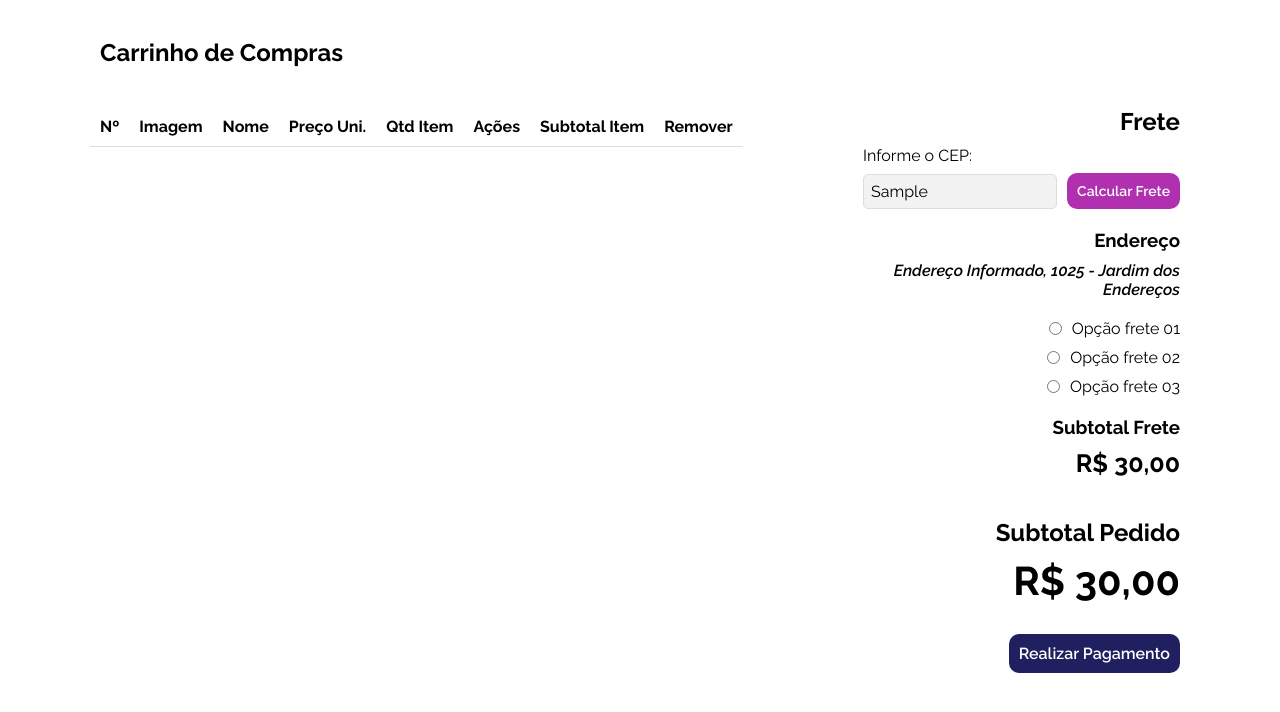
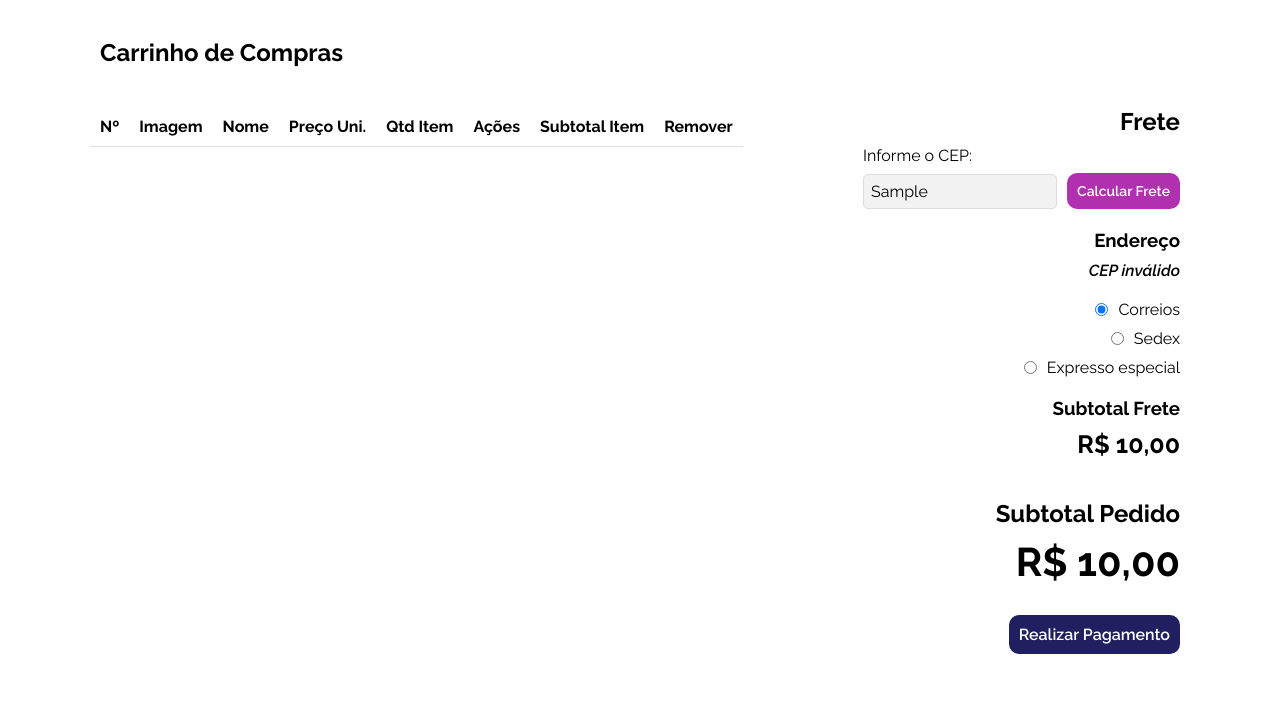
Before and after one commit to igorfslv/senac-NICE, a plain HTML site: page front/nice-store/pages/carrinho.html in a window 1280 px wide. Both pictures are taken after typing "Sample" into the empty fields and a click on the button "Calcular Frete". Shown: the part 102-814 px from the top of the page. Drawn offline with nearby package versions, Linux system fonts and the light colour scheme; no server answers.

Commit message:
frete cep e links telas

```diff
--- a/front/nice-store/js/pages/carrinho.js
+++ b/front/nice-store/js/pages/carrinho.js
@@ -4,7 +4,7 @@ function renderizarCarrinho() {
     const subtotalPedidoElement = document.querySelector('.subtotal-pedido');
     const subtotalFreteElement = document.querySelector('.subtotal-frete');
     let subtotalPedido = 0;
-    let subtotalFrete = 30; // Frete fixo
+    let subtotalFrete = 10; // Frete fixo
 
     carrinho.innerHTML = "";
 
@@ -100,10 +100,69 @@ function renderizarCarrinho() {
         carrinho.appendChild(linhaItem);
     });
 
+    const btnEntrarLogin = document.getElementById('btn-entrar-login')
+    const btnInscreverLogin = document.getElementById('btn-inscrever-login')
+    const btnCarrinho = document.getElementById('btn-carrinho')
+
+    btnEntrarLogin.addEventListener('click', () => {
+        window.location.href = 'login.html'; // Substitua pelo caminho da sua página
+    });
+
+    btnCarrinho.addEventListener('click', () => {
+        window.location.href = 'carrinho.html'; // Substitua pelo caminho da sua página
+    });
+
+
+    const opcaoFrete1 = document.getElementById('opcao-frete-1')
+    const opcaoFrete2 = document.getElementById('opcao-frete-2')
+    const opcaoFrete3 = document.getElementById('opcao-frete-3')
+    opcaoFrete1.checked = true
+
+    opcaoFrete1.addEventListener('click', () => {
+        atualizarSubtotalComFrete(10)
+    })
+
+    opcaoFrete2.addEventListener('click', () => {
+        atualizarSubtotalComFrete(20)
+    })
+
+    opcaoFrete3.addEventListener('click', () => {
+        atualizarSubtotalComFrete(30)
+    })
+
+    const btnCalularFrete = document.getElementById('btn-calular-frete');
+    btnCalularFrete.addEventListener('click', () => {
+        const enderecoFrete = document.getElementById('endereco-frete')
+        const freteCarrinho = document.getElementById('frete-carrinho')
+
+        fetch(`https://viacep.com.br/ws/${freteCarrinho.value.replace("-", "").replace(".","")}/json/`)
+            .then(response => response.json())
+            .then(data => {
+                atualizarSubtotalPedido()
+                if (data.erro) {
+                    enderecoFrete.innerHTML = "CEP inválido";
+                } else {
+                    atualizarSubtotalPedido()
+                    enderecoFrete.innerHTML = `${data.logradouro} ${data.bairro}<br>${data.localidade} - ${data.uf}`;
+                }
+            })
+            .catch(error => {
+                atualizarSubtotalPedido()
+                enderecoFrete.innerHTML = "CEP inválido";
+            });
+    })
+
     // Atualizar valores de subtotais e total
     subtotalPedidoElement.textContent = (subtotalPedido + subtotalFrete).toLocaleString('pt-BR', { style: 'currency', currency: 'BRL' });
     subtotalFreteElement.textContent = subtotalFrete.toLocaleString('pt-BR', { style: 'currency', currency: 'BRL' });
 }
+
+function atualizarSubtotalComFrete(valor) {
+    const subtotalFreteElement = document.querySelector('.subtotal-frete');
+    subtotalFreteElement.innerHTML = "R$ " + valor
+    atualizarSubtotalPedido()
+}
+
 
 function atualizarSubtotalItem(tdQuantidade, tdSubtotal, precoUnitario) {
     const quantidade = parseInt(tdQuantidade.textContent);
--- a/front/nice-store/pages/carrinho.html
+++ b/front/nice-store/pages/carrinho.html
@@ -27,7 +27,7 @@
                     <div class="btns-carrinho-login">
                         <button id="btn-entrar-login">Entrar</button>
                         <button id="btn-inscrever-login">Inscrever-se</button>
-                        <i class='bx bx-cart-alt'></i>
+                        <i class='bx bx-cart-alt' id="btn-carrinho"></i>
                     </div>
                 </li>
             </ul>
@@ -122,25 +122,25 @@
                     </div>
 
                     <h3>Endereço</h3>
-                    <p class="endereco-frete">Endereço Informado, 1025 - Jardim dos Endereços</p>
+                    <p class="endereco-frete" id="endereco-frete">Endereço Informado</p>
 
                     <ul class="opcoes-endereco">
                         <li>
                             <div class="opcao-frete">
                                 <input type="radio" name="frete" id="opcao-frete-1" value="1">
-                                <label for="opcao-frete-1">Opção frete 01</label>
+                                <label for="opcao-frete-1">Correios</label>
                             </div>
                         </li>
                         <li>
                             <div class="opcao-frete">
                                 <input type="radio" name="frete" id="opcao-frete-2" value="2">
-                                <label for="opcao-frete-2">Opção frete 02</label>
+                                <label for="opcao-frete-2">Sedex</label>
                             </div>
                         </li>
                         <li>
                             <div class="opcao-frete">
                                 <input type="radio" name="frete" id="opcao-frete-3" value="3">
-                                <label for="opcao-frete-3">Opção frete 03</label>
+                                <label for="opcao-frete-3">Expresso especial</label>
                             </div>
                         </li>
                     </ul>
```
Also changed, not shown: front/nice-store/index.html (+1 -1 lines), front/nice-store/js/connection/renderizar-produtos.js (+14 -0 lines), front/nice-store/js/pages/visualizacao-produto.js (+13 -0 lines).
